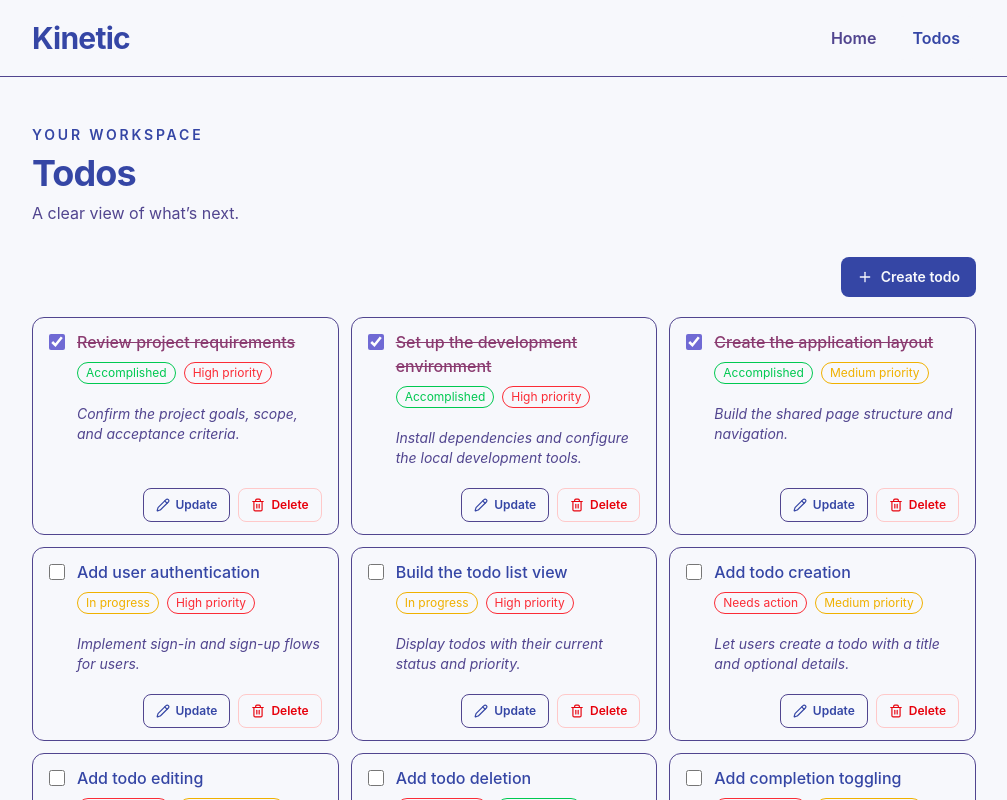
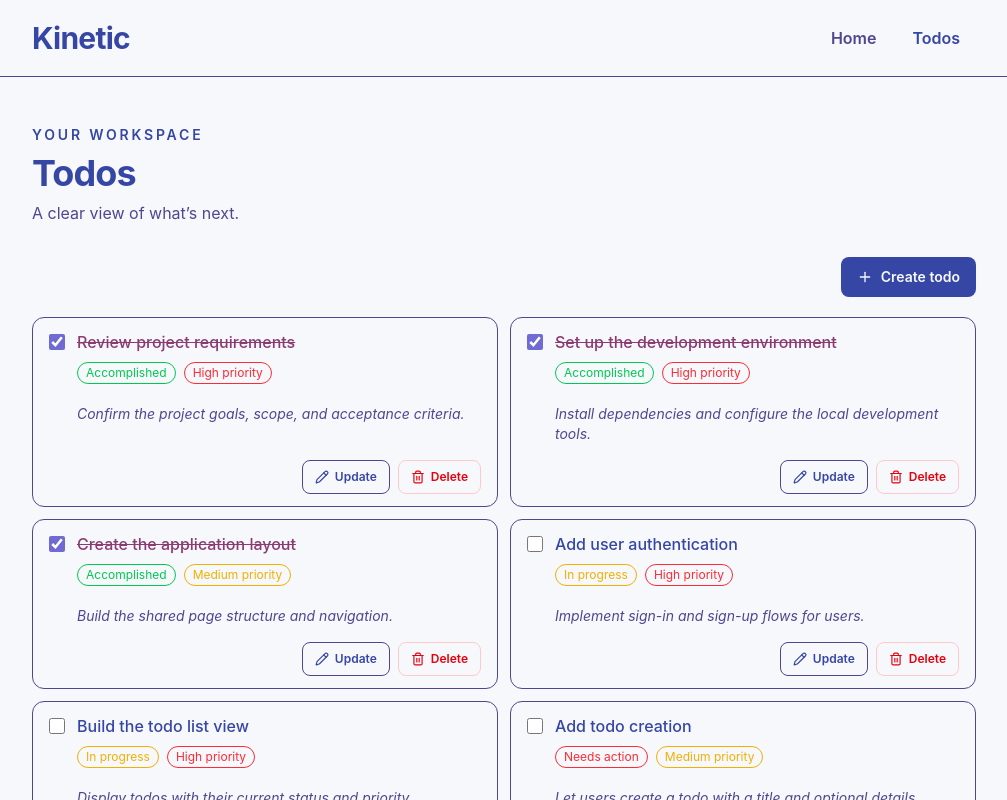
Before and after one commit to youssefdiaa10/kinetic, a React (Vite) app in the folder client/: page /todos in a window 1280 px wide. Shown: the top 800 px of the page, without its empty margins (136-1143 px from the left). Built offline with nearby package versions, Linux system fonts and the light colour scheme.

Commit message:
fix: adjust description margin in Todo component and update grid classes in Todolist component

```diff
--- a/client/src/components/Todo.tsx
+++ b/client/src/components/Todo.tsx
@@ -145,7 +145,7 @@ function Todo({ todo, onToggle, onUpdate, onDelete }: TodoProps) {
                   {todo.priority.charAt(0) + todo.priority.slice(1).toLowerCase()} priority
                 </span>
               </div>
-              {todo.description && <p className="mt-5 mb-2 italic text-sm text-secondary">{todo.description}</p>}
+              {todo.description && <p className="mt-5 mb-1 italic text-sm text-secondary">{todo.description}</p>}
             </div>
 
             <div className="mt-auto flex justify-end gap-2 pt-3">
--- a/client/src/components/Todolist.tsx
+++ b/client/src/components/Todolist.tsx
@@ -128,7 +128,7 @@ function Todolist() {
         </form>
       )}
 
-      <ul className="grid grid-cols-1 gap-3 sm:grid-cols-2 lg:grid-cols-3">
+      <ul className="grid grid-cols-1 gap-3 md:grid-cols-2">
         {todos.map((todo) => (
           <Todo
             key={todo.id}
```
